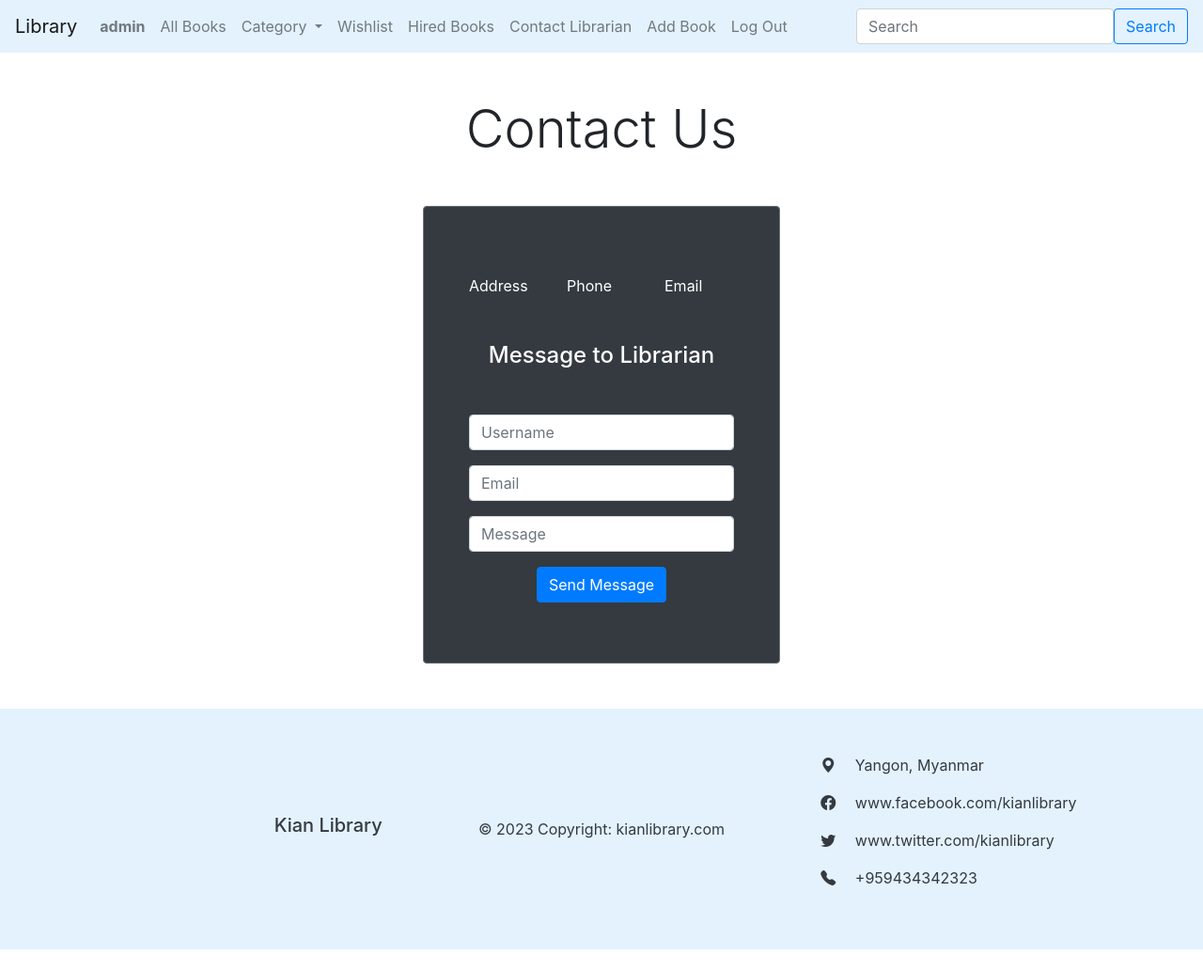
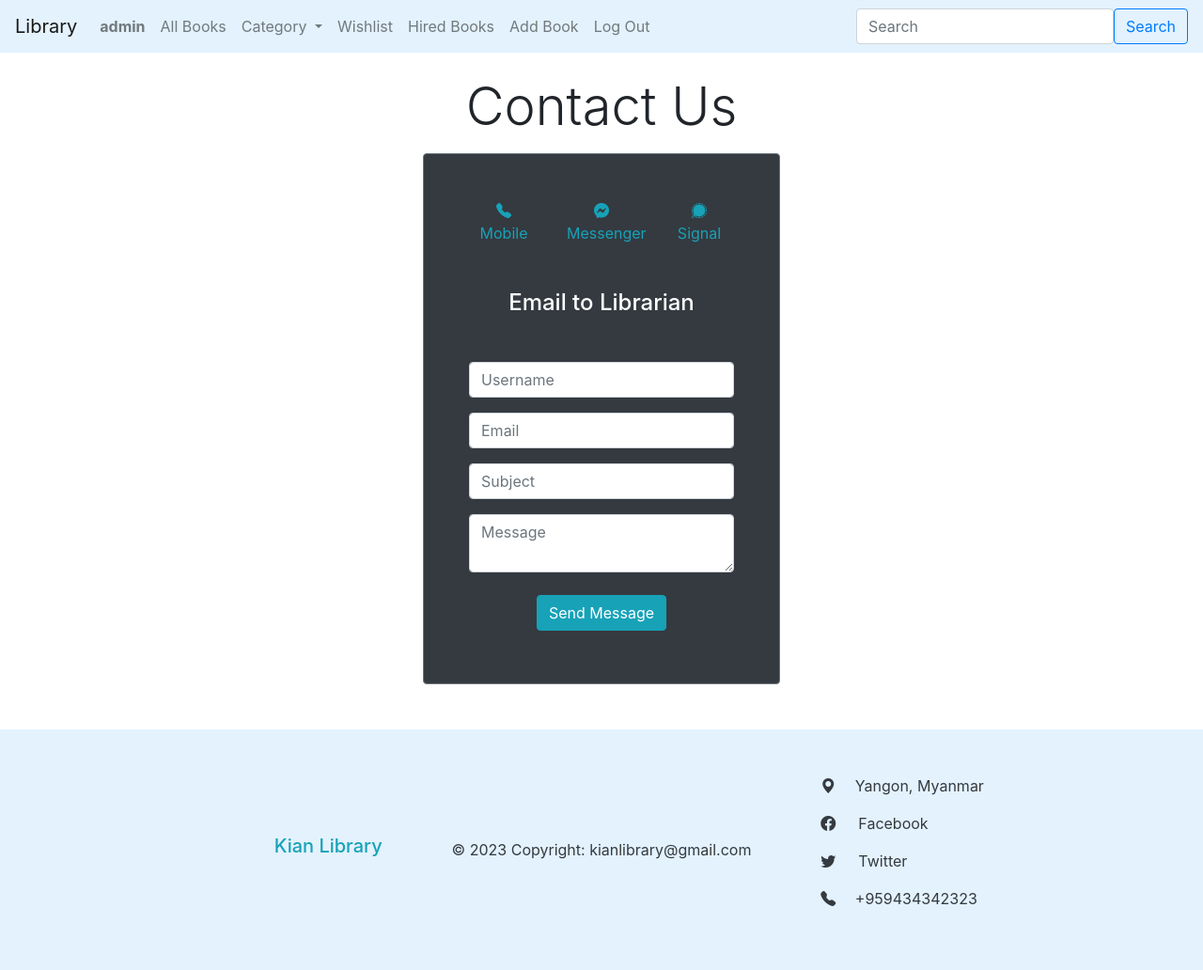
Before and after one commit to kenshin009/library, a Django app: page /contact in a window 1280 px wide. Shown: the whole page at 94% size. Before the commit the page ends 1010 px from the top, so only its background shows below. Run offline with Django 4.2, Linux system fonts and the light colour scheme; a user stored in the database is signed in; data comes from the database, SQL or seed files in the repository; both versions use the stored data as it was after the commit; some libraries are stand-ins or nearby versions.

```diff
--- a/book/templates/book/contact.html
+++ b/book/templates/book/contact.html
@@ -4,16 +4,22 @@
 
 {% block body %}
     <div class="container">
-            <h4 class="display-4 my-5 text-center">Contact Us</h4>
-            <div class="row mt-5">
+            <h4 class="display-4 mt-4 text-center">Contact Us</h4>
+            <div class="row mt-3">
                 <div class="col-4 mx-auto p-5 bg-dark text-white border border-secondary rounded">
-                <div class="row mt-4">
-                    <div class="col-md-4">Address</div>
-                    <div class="col-md-4">Phone</div>
-                    <div class="col-md-4">Email</div>
+                <div class="row text-center">
+                    <div class="col-md-4">
+                        <a href="#phone" class="text-info"><i class="bi bi-telephone-fill"> </i><br>Mobile</a>
+                    </div>
+                    <div class="col-md-4">
+                        <a href="http://m.me/kianlibrary" class="text-info"><i class="bi bi-messenger"></i><br>Messenger</a>
+                    </div>
+                    <div class="col-md-4">
+                        <a href="https://signal.me/#p/+95997364882" class="text-info"><i class="bi bi-signal"></i><br>Signal</a>
+                    </div>
                 </div>
-                <h4 class="text-center my-5">Message to Librarian</h4>
-                <form class="text-center mb-3" action="">
+                <h4 class="text-center my-5">Email to Librarian</h4>
+                <form class="text-center" action="">
                     <div class="form-floating mb-3">
                         <input type="text" class="form-control" id="username" placeholder="Username">
                     </div>
@@ -22,11 +28,14 @@
 
                     </div>
                     <div class="form-floating mb-3">
-                        <input type="text" class="form-control" id="message" placeholder="Message">
+                        <input type="text" class="form-control" id="subject" placeholder="Subject">
 
                     </div>
+                    <div class="form-floating mb-3">
+                        <textarea name="message" class="form-control" placeholder="Message"></textarea>
+                    </div>
 
-                    <button type="submit" class="btn btn-primary">Send Message</button>
+                    <button type="submit" class="btn btn-info my-2">Send Message</button>
                 </form>
                 </div>
             </div>
--- a/book/templates/book/layout.html
+++ b/book/templates/book/layout.html
@@ -42,12 +42,14 @@
                     <li class="nav-item">
                         <a class="nav-link" href="{% url 'hirebook_list' %}">Hired Books</a>
                     </li>
-                    <li class="nav-item">
-                        <a class="nav-link" href="{% url 'contact' %}">Contact Librarian</a>
-                    </li>
+
                     {% if user.username == 'admin' %}
                     <li class="nav-item">
                         <a class="nav-link" href="{% url 'add_book' %}">Add Book</a>
+                    </li>
+                    {% else %}
+                    <li class="nav-item">
+                        <a class="nav-link" href="{% url 'contact' %}">Contact Us</a>
                     </li>
                     {%  endif %}
                     <li class="nav-item">
@@ -82,19 +84,27 @@
         <footer class="text-center text-dark mt-5" style="background-color:#e3f2fd">
             <div class="row justify-content-between align-items-center">
                 <div class="col-lg-4 ">
-                    <h5 class="text-lg-right ml-3"><a href="#" class="text-dark">Kian Library</a></h5>
+                    <h5 class="text-lg-right ml-3"><a href="#" class="text-info">Kian Library</a></h5>
                 </div>
                 <div class="col-lg-4 text-center py-4">
                     © 2023 Copyright:
-                    <a class="text-dark" href="#">kianlibrary.com</a>
+                    <a class="text-dark" href="#">kianlibrary@gmail.com</a>
                 </div>
 
                 <div class="col-lg-4">
                     <ul class="text-lg-left py-5 list-unstyled">
-                        <li class="pb-3"><i class="bi bi-geo-alt-fill"></i> <span class="ml-3">Yangon, Myanmar</span></li>
-                        <li class="pb-3"><i class="bi bi-facebook"></i> <a href="#" class="text-dark ml-3">www.facebook.com/kianlibrary</a></li>
-                        <li class="pb-3"><i class="bi bi-twitter"></i> <a href="#" class="text-dark ml-3">www.twitter.com/kianlibrary</a></li>
-                        <li><i class="bi bi-telephone-fill"></i> <span class="ml-3">+959434342323</span> </li>
+                        <li id="address" class="pb-3">
+                            <i class="bi bi-geo-alt-fill"></i> <span class="ml-3">Yangon, Myanmar</span>
+                        </li>
+                        <li class="pb-3">
+                            <a href="https://www.facebook.com/kianlibrary" class="text-dark"><i class="bi bi-facebook"></i><span class="ml-4">Facebook</span></a>
+                        </li>
+                        <li class="pb-3">
+                            <a href="https://www.twitter.com/kianlibrary" class="text-dark"><i class="bi bi-twitter"></i><span class="ml-4">Twitter</span></a>
+                        </li>
+                        <li id="phone">
+                            <i class="bi bi-telephone-fill"></i> <span class="ml-3">+959434342323</span>
+                        </li>
 
                     </ul>
                 </div>
--- a/book/views.py
+++ b/book/views.py
@@ -105,10 +105,10 @@ def hirebook(request,book_id):
             })
 
 def hirebook_cancel(request,id):
+    # Get the hirebook
+    hirebook = HireBook.objects.get(id=id)
     if request.user.username == 'admin':
-        # if the user is admin
-        # Get the hirebook and delete it
-        hirebook = HireBook.objects.get(id=id)
+        # if the user is admin, delete it
         hirebook.delete()
     else:
         # if user is not admin
@@ -117,6 +117,7 @@ def hirebook_cancel(request,id):
         categories = Category.objects.all()
 
         return render(request,'book/hirebook_detail.html',{
+            'hirebook': hirebook,
             'message': message,
             'categories': categories
         })
```
Also changed, not shown: book/templates/book/hirebook_detail.html (+8 -2 lines), db.sqlite3.
